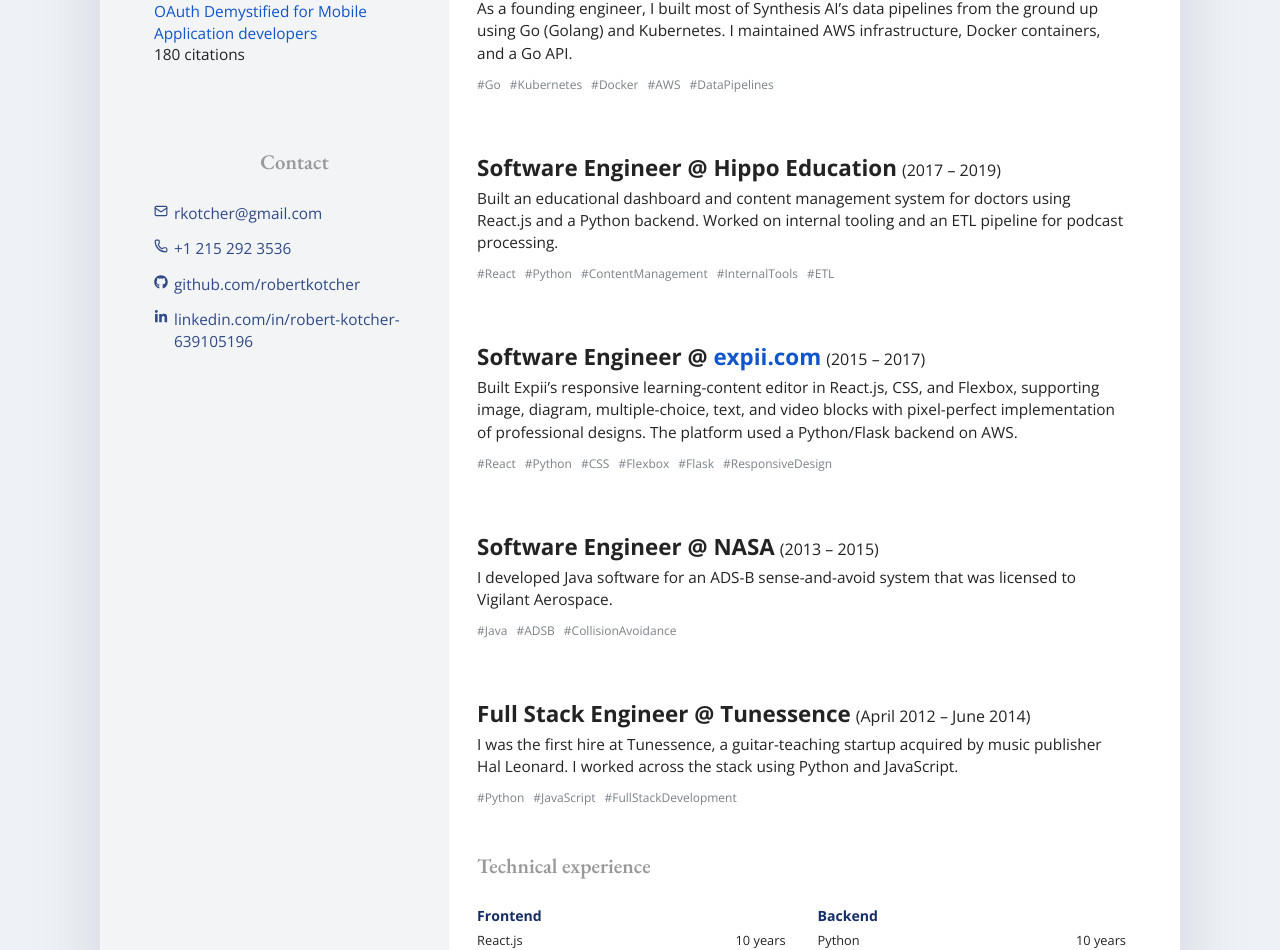
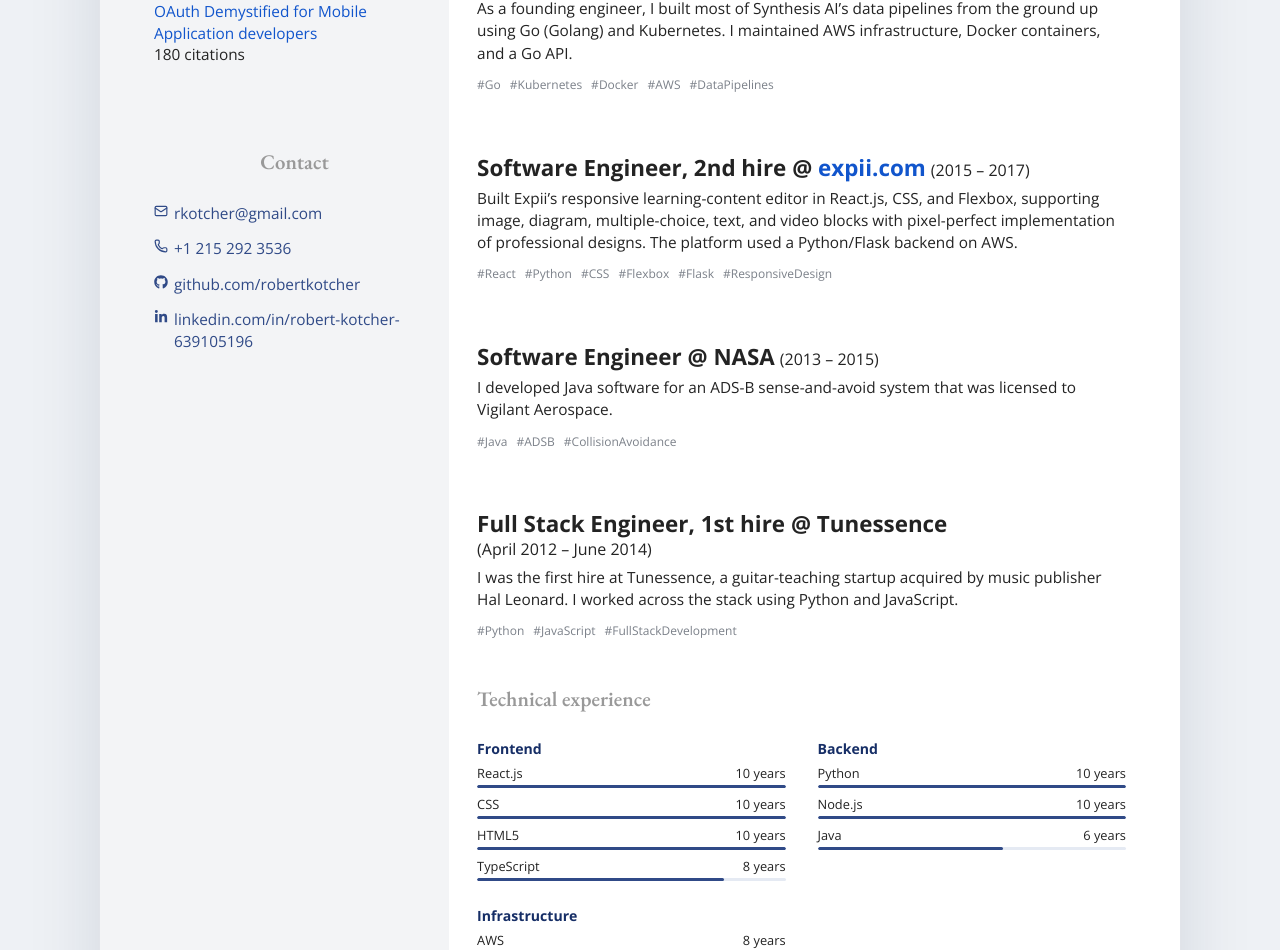
Before and after one commit to robertkotcher/robertkotcher.com, a Next.js app: page /print in a window 1280 px wide. Shown: the part 1018-1968 px from the top of the page. Built offline with nearby package versions, Linux system fonts and the light colour scheme.

Commit message:
Remove Hippo and highlight early hire roles

```diff
--- a/app/Resume.tsx
+++ b/app/Resume.tsx
@@ -221,16 +221,7 @@
 
             <div className="role">
               <div className="role-heading" data-background="engineering">
-                <h3>Software Engineer @ Hippo Education</h3>
-                <p>(2017 – 2019)</p>
-              </div>
-              <p data-background="engineering">Built an educational dashboard and content management system for doctors using React.js and a Python backend. Worked on internal tooling and an ETL pipeline for podcast processing.</p>
-              <ExperienceTags categories="React Python ContentManagement InternalTools ETL" />
-            </div>
-
-            <div className="role">
-              <div className="role-heading" data-background="engineering">
-                <h3>Software Engineer @ <a href="https://www.expii.com" target="_blank" rel="noreferrer">expii.com</a></h3>
+                <h3>Software Engineer, 2nd hire @ <a href="https://www.expii.com" target="_blank" rel="noreferrer">expii.com</a></h3>
                 <p>(2015 – 2017)</p>
               </div>              <p data-background="engineering">Built Expii’s responsive learning-content editor in React.js, CSS, and Flexbox, supporting image, diagram, multiple-choice, text, and video blocks with pixel-perfect implementation of professional designs. The platform used a Python/Flask backend on AWS.</p>
 
@@ -252,7 +243,7 @@
             </div>
             <div className="role role-last">
               <div className="role-heading" data-background="engineering">
-                <h3>Full Stack Engineer @ Tunessence</h3>
+                <h3>Full Stack Engineer, 1st hire @ Tunessence</h3>
                 <p>(April 2012 – June 2014)</p>
               </div>              <p data-background="engineering">I was the first hire at Tunessence, a guitar-teaching startup acquired by music publisher Hal Leonard. I worked across the stack using Python and JavaScript.</p>
 
--- a/app/globals.css
+++ b/app/globals.css
@@ -379,8 +379,8 @@
   .experience-tags { margin-bottom: 10px; }
   .role { padding-bottom: 22px; }
   .role-last { padding-bottom: 0; }
-  .role:nth-of-type(6) { break-before: page; margin-left: calc(-46.6276% - 20mm); padding-left: 10mm; }
-  .role:nth-of-type(6) ~ .role { margin-left: calc(-46.6276% - 20mm); padding-left: 10mm; }
+  .role:nth-of-type(5) { break-before: page; margin-left: calc(-46.6276% - 20mm); padding-left: 10mm; }
+  .role:nth-of-type(5) ~ .role { margin-left: calc(-46.6276% - 20mm); padding-left: 10mm; }
 }
 
 @media print {
--- a/app/resumePdf.ts
+++ b/app/resumePdf.ts
@@ -1,2 +1,2 @@
 // Updated by npm run export:resume whenever the PDFs change.
-export const resumePdfUrl = "/robert-kotcher-resume.pdf?v=05d8f3ce2785";
+export const resumePdfUrl = "/robert-kotcher-resume.pdf?v=535b486615f6";
```
Also changed, not shown: 1 other file (tests, documents, lock files or other folders).
